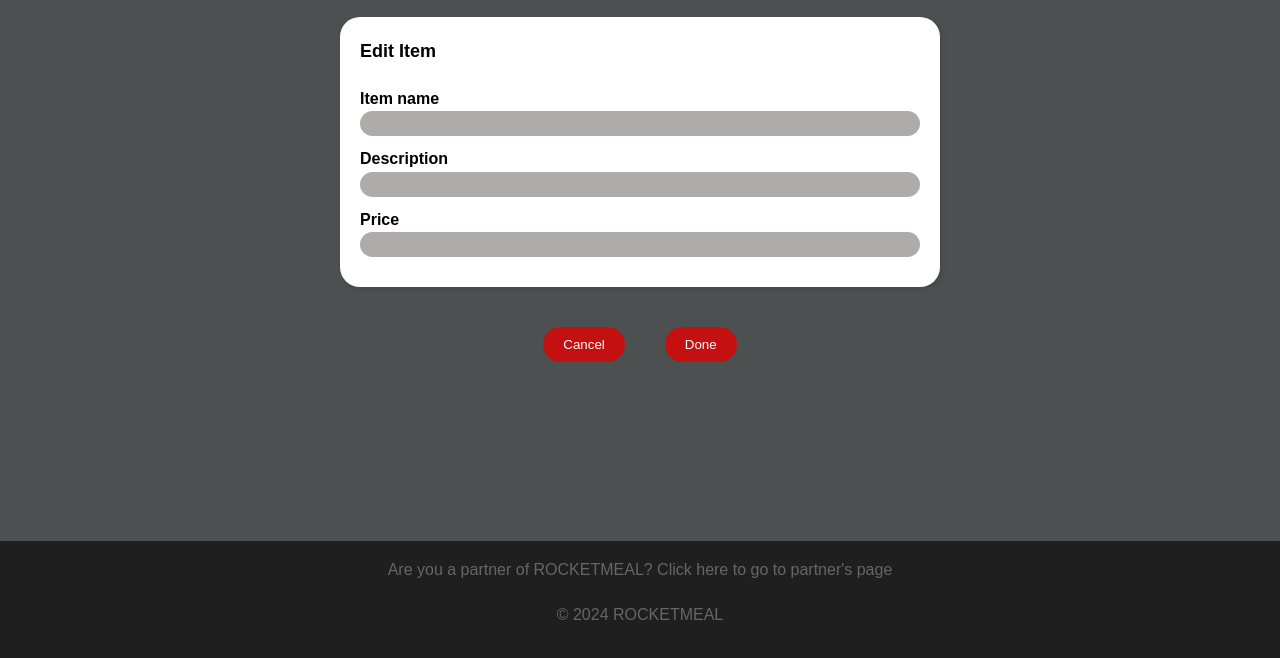
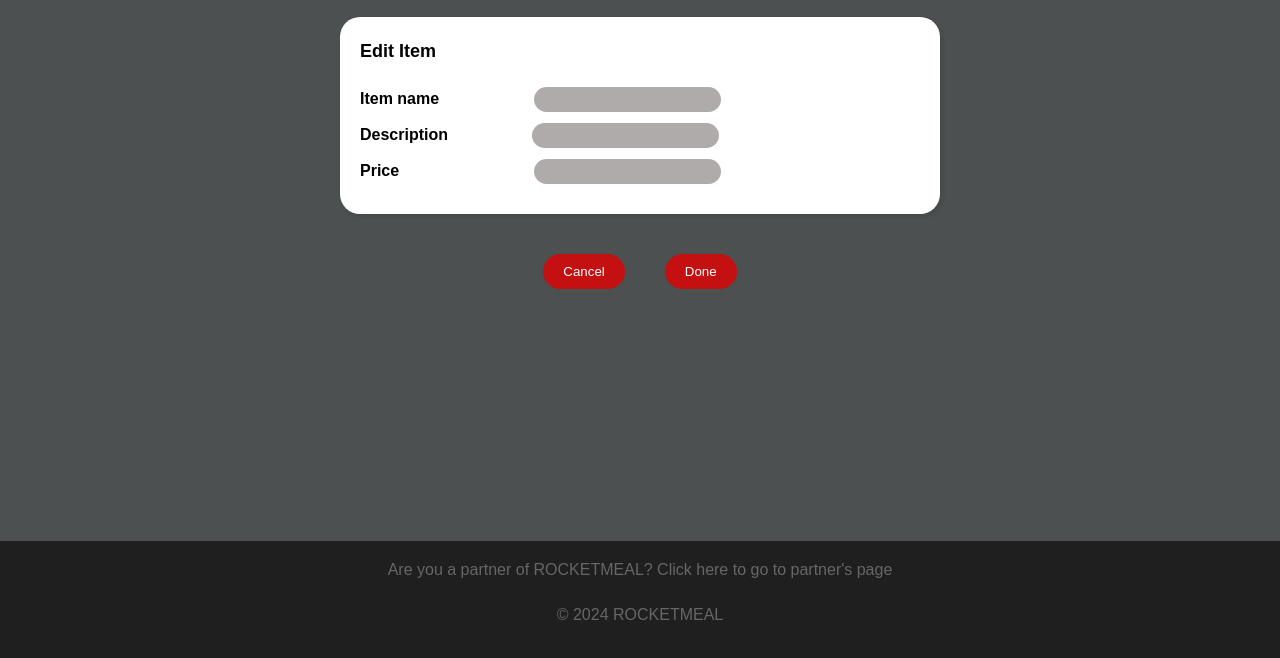
Before and after one commit to pkhanh102/CSIT314, a plain HTML site: page frontend/edititem.html in a window 1280 px wide. Shown: the part 136-794 px from the top of the page. Drawn offline with Linux system fonts and the light colour scheme.

Commit message:
Add edit item

```diff
--- a/frontend/edititem.html
+++ b/frontend/edititem.html
@@ -27,12 +27,18 @@
 		<div class="box">
 			<p style="color: #000; font-size: 18px; font-weight: bold;">Edit Item</p>
 			<form>
-				<label style= "font-weight: bold;" for="itemname">Item name</label>
-				<input type="text" id="itemname">
-				<label style= "font-weight: bold;" for="description">Description</label>
-				<input type="text" id="description">
-                <label style= "font-weight: bold;" for="price">Price</label>
-				<input type="number" id="price">
+                <div class="input">
+                    <label style= "font-weight: bold; padding-right: 90px;" for="itemname">Item name</label>
+                    <input type="text" id="itemname">
+                </div>
+                <div class="input">
+                    <label style= "font-weight: bold; padding-right: 80px;" for="description">Description</label>
+                    <input type="text" id="description">
+                </div>
+                <div class="_input">
+                    <label style= "font-weight: bold; padding-right: 130px;" for="price">Price</label>
+                    <input type="number" id="price">
+                </div>
 			</form>
 		</div>
         <div class="button-container">
```
